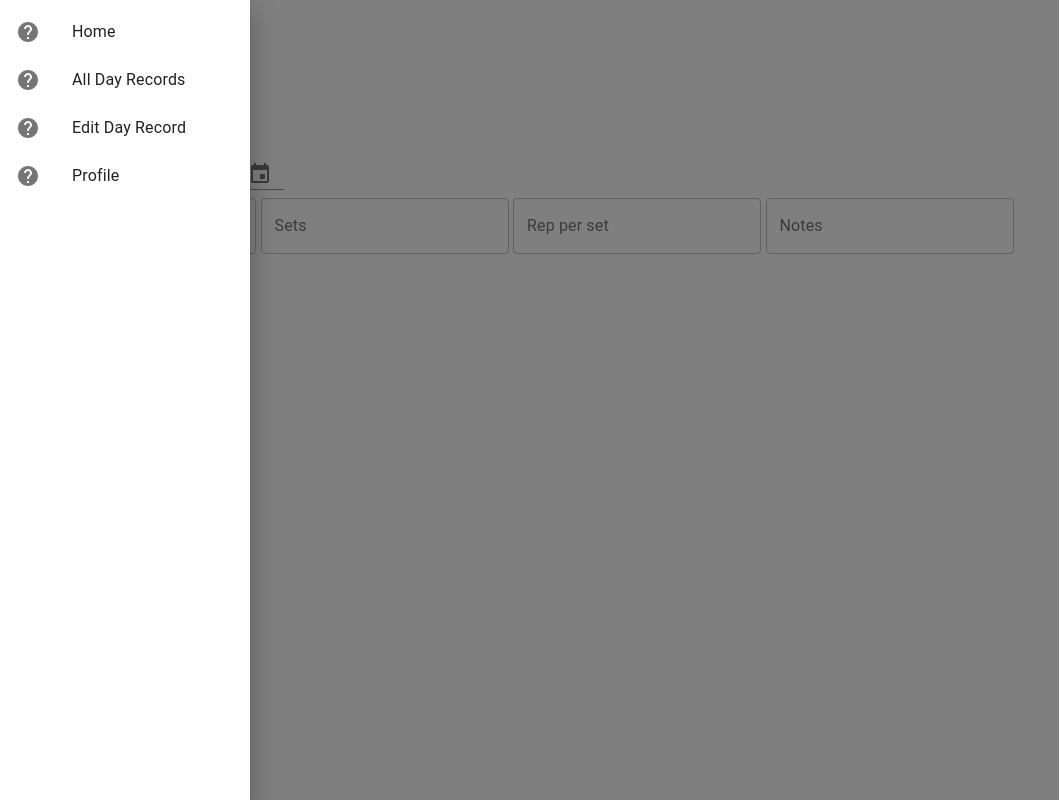
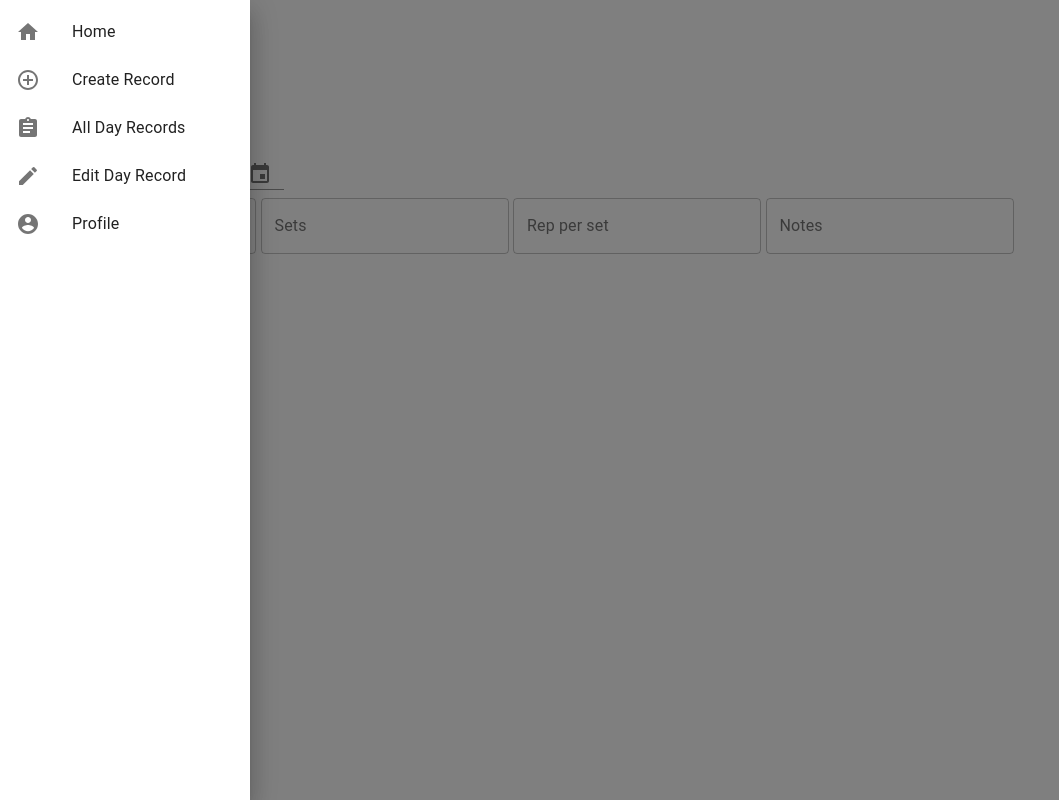
Before and after one commit to michael-small/strength-star, a React (Create React App) app: page /createrecord in a window 1280 px wide. Both pictures are taken after a click on the button 40 px from the left and 26 px from the top of the page. Shown: the whole page, without its empty margins (0-1059 px from the left). Built offline with nearby package versions, Linux system fonts and the light colour scheme.

Commit message:
Conditionally change MUI icons of side drawer
This was more annoying to do because this wasn't a functional
component with a render function to do switch statements. This
resulted in an awfuly large ternary operator that in no way should
see production.

```diff
--- a/src/components/SideDrawer/SideDrawer.js
+++ b/src/components/SideDrawer/SideDrawer.js
@@ -1,16 +1,29 @@
 import React from 'react';
-import clsx from 'clsx';
+import { Link } from 'react-router-dom';
+
+// MUI
 import { makeStyles } from '@material-ui/core/styles';
 import Drawer from '@material-ui/core/Drawer';
 import Button from '@material-ui/core/Button';
 import List from '@material-ui/core/List';
 import ListItem from '@material-ui/core/ListItem';
+import ListItemText from '@material-ui/core/ListItemText';
+
+// CSS
+import clsx from 'clsx';
+import styled from 'styled-components';
+
+// ICONS
 import ListItemIcon from '@material-ui/core/ListItemIcon';
-import ListItemText from '@material-ui/core/ListItemText';
+// ----conditional icons----
+import HomeIcon from '@material-ui/icons/Home';
+import AddCircleOutlineIcon from '@material-ui/icons/AddCircleOutline';
+import AssignmentIcon from '@material-ui/icons/Assignment';
+import EditIcon from '@material-ui/icons/Edit';
+import AccountCircleIcon from '@material-ui/icons/AccountCircle';
+import HelpIcon from '@material-ui/icons/Help';
+// ----misc icons----
 import MenuIcon from '@material-ui/icons/Menu';
-import HelpIcon from '@material-ui/icons/Help';
-import { Link } from 'react-router-dom';
-import styled from 'styled-components';
 
 const useStyles = makeStyles({
 	list: {
@@ -27,6 +40,19 @@ export default function TemporaryDrawer() {
 		left: false,
 	});
 
+	const StyledLink = styled(Link)`
+		text-decoration: none;
+		color: inherit;
+
+		&:focus,
+		&:hover,
+		&:visited,
+		&:link,
+		&:active {
+			text-decoration: none;
+		}
+	`;
+
 	const toggleDrawer = (anchor, open) => (event) => {
 		if (
 			event.type === 'keydown' &&
@@ -40,23 +66,11 @@ export default function TemporaryDrawer() {
 
 	const navLinks = [
 		{ page: 'Home', path: '/' },
+		{ page: 'Create Record', path: '/createrecord' },
 		{ page: 'All Day Records', path: '/alldayrecords' },
 		{ page: 'Edit Day Record', path: '/editdayrecord' },
 		{ page: 'Profile', path: '/profile' },
 	];
-
-	const StyledLink = styled(Link)`
-		text-decoration: none;
-		color: inherit;
-
-		&:focus,
-		&:hover,
-		&:visited,
-		&:link,
-		&:active {
-			text-decoration: none;
-		}
-	`;
 
 	const list = (anchor) => (
 		<div
@@ -72,7 +86,19 @@ export default function TemporaryDrawer() {
 					<StyledLink key={index} to={link.path}>
 						<ListItem button>
 							<ListItemIcon>
-								<HelpIcon></HelpIcon>
+								{link.page === 'Home' ? (
+									<HomeIcon />
+								) : link.page === 'Create Record' ? (
+									<AddCircleOutlineIcon />
+								) : link.page === 'All Day Records' ? (
+									<AssignmentIcon />
+								) : link.page === 'Edit Day Record' ? (
+									<EditIcon />
+								) : link.page === 'Profile' ? (
+									<AccountCircleIcon />
+								) : (
+									<HelpIcon />
+								)}
 							</ListItemIcon>
 							<ListItemText primary={link.page} />
 						</ListItem>
```
